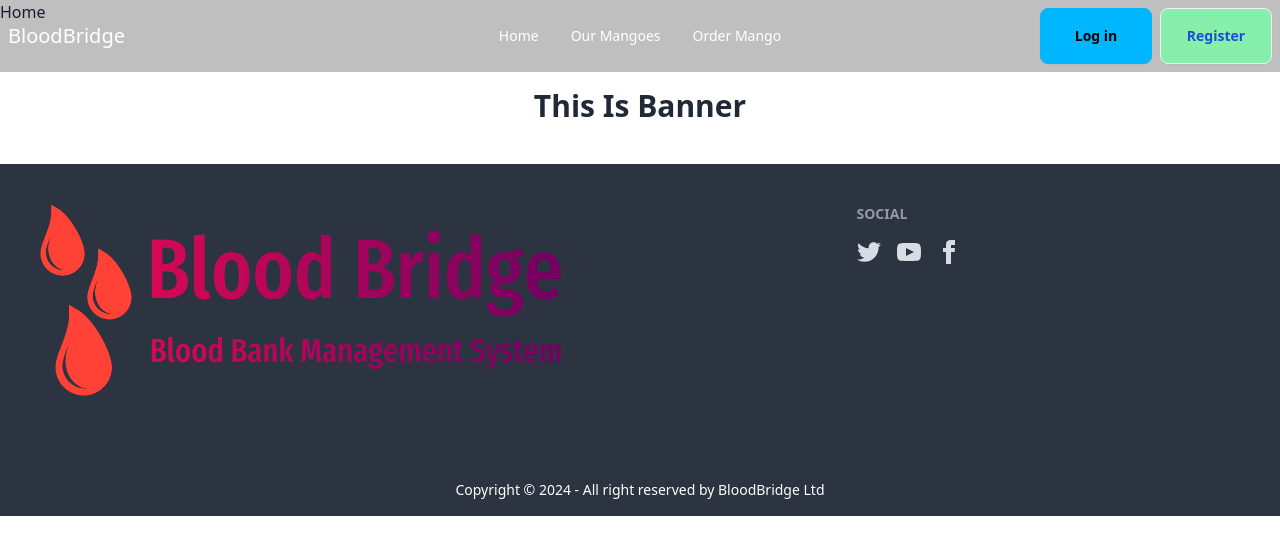
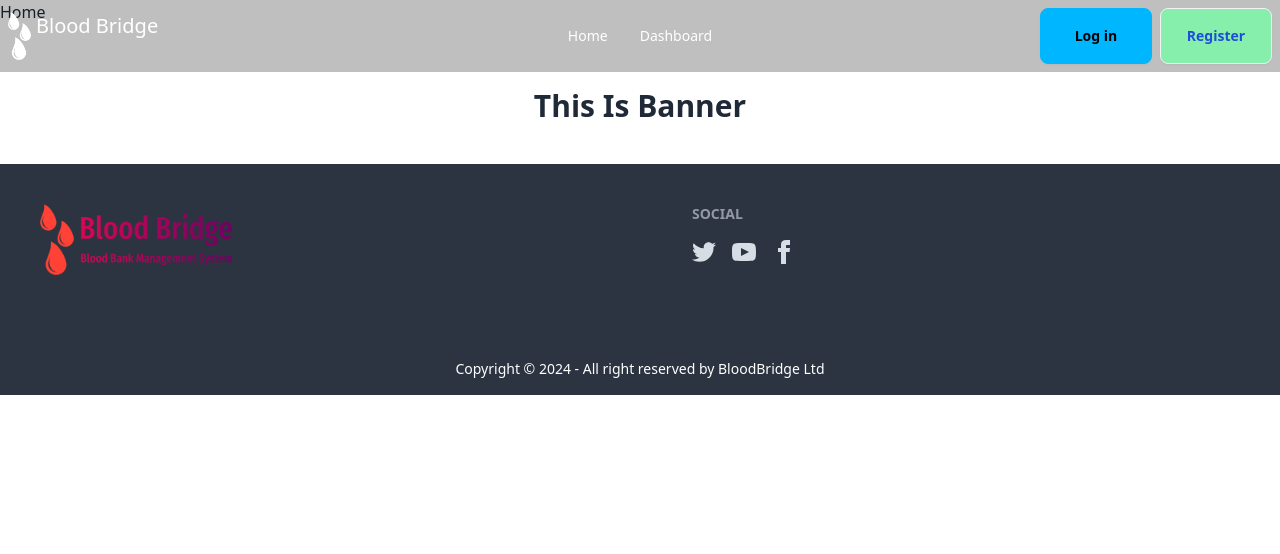
Before and after one commit to Rakesh01999/BloodBridge-Frontend, a React (Vite) app: page / in a window 1280 px wide. Shown: the top 554 px of the page. Built offline with nearby package versions, Linux system fonts and the light colour scheme; no server answers.

Commit message:
Dashboard Structure created

```diff
--- /dev/null
+++ b/src/Layout/Dashboard.jsx
@@ -0,0 +1,11 @@
+import React from 'react';
+
+const Dashboard = () => {
+    return (
+        <div>
+            <h3 className='text-center font-bold text-3xl'> This Is Dashboard</h3>
+        </div>
+    );
+};
+
+export default Dashboard;
--- /dev/null
+++ b/src/Pages/Dashboard/DonorHome/DonorHome.jsx
@@ -0,0 +1,14 @@
+import React from 'react';
+
+const DonorHome = () => {
+    return (
+        <div>
+            <div>
+                <h3 className='text-center font-bold text-3xl'> This Is Your Dashboard</h3>
+                <h3 className='text-center font-bold text-3xl'> Welcome Donor</h3>
+            </div>
+        </div>
+    );
+};
+
+export default DonorHome;
--- a/src/Pages/Shared/Footer/Footer.jsx
+++ b/src/Pages/Shared/Footer/Footer.jsx
@@ -8,7 +8,8 @@ const Footer = () => {
             <footer className="footer p-10 bg-neutral text-neutral-content mt-10">
                 <aside>
                     {/* <svg width="50" height="50" viewBox="0 0 24 24" xmlns="http://www.w3.org/2000/svg" fillRule="evenodd" clipRule="evenodd" className="fill-current"><path d="M22.672 15.226l-2.432.811.841 2.515c.33 1.019-.209 2.127-1.23 2.456-1.15.325-2.148-.321-2.463-1.226l-.84-2.518-5.013 1.677.84 2.517c.391 1.203-.434 2.542-1.831 2.542-.88 0-1.601-.564-1.86-1.314l-.842-2.516-2.431.809c-1.135.328-2.145-.317-2.463-1.229-.329-1.018.211-2.127 1.231-2.456l2.432-.809-1.621-4.823-2.432.808c-1.355.384-2.558-.59-2.558-1.839 0-.817.509-1.582 1.327-1.846l2.433-.809-.842-2.515c-.33-1.02.211-2.129 1.232-2.458 1.02-.329 2.13.209 2.461 1.229l.842 2.515 5.011-1.677-.839-2.517c-.403-1.238.484-2.553 1.843-2.553.819 0 1.585.509 1.85 1.326l.841 2.517 2.431-.81c1.02-.33 2.131.211 2.461 1.229.332 1.018-.21 2.126-1.23 2.456l-2.433.809 1.622 4.823 2.433-.809c1.242-.401 2.557.484 2.557 1.838 0 .819-.51 1.583-1.328 1.847m-8.992-6.428l-5.01 1.675 1.619 4.828 5.011-1.674-1.62-4.829z"></path></svg> */}
-                    <img src={logoPng} alt="Logo" className='max-h-48 w' />
+                    {/* <img src={logoPng} alt="Logo" className='max-h-48 w' /> */}
+                    <img src={logoPng} alt="Logo" className=' w-48' />
                     <p><br /></p>
                 </aside>
                 <nav>
--- a/src/Pages/Shared/NavBar/NavBar.jsx
+++ b/src/Pages/Shared/NavBar/NavBar.jsx
@@ -3,9 +3,10 @@ import React, { useContext } from 'react';
 import { Link } from 'react-router-dom';
 import { FaShoppingCart } from 'react-icons/fa';
 import { AuthContext } from '../../../providers/AuthProvider';
-import { toast, ToastContainer } from 'react-toastify';
+import { ToastContainer, toast } from 'react-toastify';
 // import useCart from '../../../hooks/useCart';
 // import useAdmin from '../../../hooks/useAdmin';
+import dropletLogo from '../../../assets/images/white-droplet.png'
 
 const NavBar = () => {
     const { user, logOut } = useContext(AuthContext);
@@ -23,8 +24,8 @@ const NavBar = () => {
 
     const navOptions = <>
         <li className='hover:text-yellow-300 hover:font-bold hover:text-[15px]'><Link to="/">Home</Link></li>
-        <li className='hover:text-yellow-300 hover:font-bold hover:text-[15px]'><Link to="/mangoes">Our Mangoes</Link></li>
-        <li className='hover:text-yellow-300 hover:font-bold hover:text-[15px]'><Link to="/order/Mango">Order Mango</Link></li>
+        <li className='hover:text-yellow-300 hover:font-bold hover:text-[15px]'><Link to="/dashboard">Dashboard</Link></li>
+        {/* <li className='hover:text-yellow-300 hover:font-bold hover:text-[15px]'><Link to="/order/Mango">Order Mango</Link></li> */}
 
 
     </>
@@ -43,7 +44,10 @@ const NavBar = () => {
                         </ul>
                     </div>
                     {/* <a className="btn btn-ghost text-xl">BloodBridge</a> */}
-                    <a className="text-xl">BloodBridge</a>
+                    <a className="text-xl flex gap-1">
+                        <img src={dropletLogo} className='w-2 md:w-6' alt="dropletlogo" />
+                        <span className='text-sm md:text-xl'>Blood Bridge</span>
+                    </a>
                 </div>
                 <div className="navbar-center hidden lg:flex">
                     <ul className="menu menu-horizontal px-1">
@@ -75,12 +79,12 @@ const NavBar = () => {
                         user ? (
                             <>
                                 <div className="flex flex-col md:flex-row items-center gap-2">
-                                    <p className="text-sm md:text-base">{user.displayName}</p>
-                                    <div className="tooltip" data-tip={user.displayName}>
-                                        <img className="w-10 h-10 md:w-14 md:h-14 border-2 border-blue-600 rounded-full" src={user.photoURL} alt="User Profile" />
+                                    <p className="text-sm md:text-base text-white">{user.displayName}</p>
+                                    <div className="tooltip tooltip-bottom" data-tip={user.displayName}>
+                                        <img className="w-10 h-10 md:w-14 md:h-14 border-2 border-red-600 rounded-full" src={user.photoURL} alt="User Profile" />
                                     </div>
                                 </div>
-                                <button onClick={handleLogOut} className="btn btn-info md:btn-lg btn-sm md:w-28">
+                                <button onClick={handleLogOut} className="btn btn-info bg-orange-600 md:h-14 btn-sm md:w-28">
                                     Log out
                                     {/* <FaArrowRight></FaArrowRight> */}
                                 </button>
--- a/src/components/login/Login.jsx
+++ b/src/components/login/Login.jsx
@@ -45,8 +45,8 @@ const Login = () => {
         googleSignIn()
             .then(result => {
                 const userInfo = {
-                    email: result.user?.email,
-                    name: result.user?.displayName
+                    name: result.user?.displayName,
+                    email: result.user?.email
                 }
                 axiosPublic.post('/users', userInfo)
                     .then((res) => {
--- a/src/components/register/Register.jsx
+++ b/src/components/register/Register.jsx
@@ -23,6 +23,7 @@ const Register = () => {
         const photo = e.target.photo.value;
         const email = e.target.email.value;
         const password = e.target.password.value;
+        const role = e.target.role.value; // Capture the selected role
 
         setRegisterError('');
         setSuccess('');
@@ -30,16 +31,13 @@ const Register = () => {
         if (password.length < 6) {
             setRegisterError('Password should be at least 6 characters or longer');
             return;
-        }
-        else if (!/[A-Z]/.test(password)) {
+        } else if (!/[A-Z]/.test(password)) {
             setRegisterError('Your password should have at least one upper case character.');
             return;
-        }
-        else if (!/[a-z]/.test(password)) {
+        } else if (!/[a-z]/.test(password)) {
             setRegisterError('Your password should have at least one lower case character.');
             return;
-        }
-        else if (!/[!@#$%^&*()_+=[\]{};':"\\|,.<>/?]+/.test(password)) {
+        } else if (!/[!@#$%^&*()_+=[\]{};':"\\|,.<>/?]+/.test(password)) {
             setRegisterError('Your password should have at least one special character.');
             return;
         }
@@ -54,7 +52,7 @@ const Register = () => {
                     photoURL: photo
                 })
                     .then(() => {
-                        const userInfo = { name: name, email: email };
+                        const userInfo = { name: name, email: email, role: role }; // Include role in user info
                         axiosPublic.post('/users', userInfo)
                             .then(res => {
                                 if (res.data.insertedId) {
@@ -114,6 +112,17 @@ const Register = () => {
                         <input type="text" name="photo" placeholder="Enter photo URL" className="input input-bordered w-full" required />
                     </div>
 
+                    <div className="form-control w-full mb-4">
+                        <label className="label">
+                            <span className="label-text">Role</span>
+                        </label>
+                        <select name="role" className="select select-bordered w-full" required>
+                            <option value="">Select Role</option>
+                            <option value="Donor">Donor</option>
+                            <option value="Patient">Patient</option>
+                        </select>
+                    </div>
+
                     <div className="form-control w-full mb-6">
                         <label className="label">
                             <span className="label-text">Password</span>
```
Also changed, not shown: src/Routes/Routes.jsx (+17 -4 lines), src/assets/images/white-droplet.png (added).
